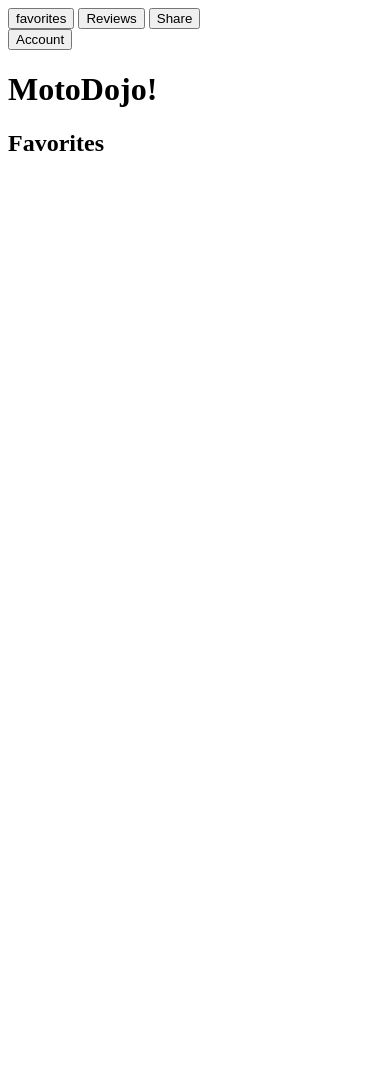
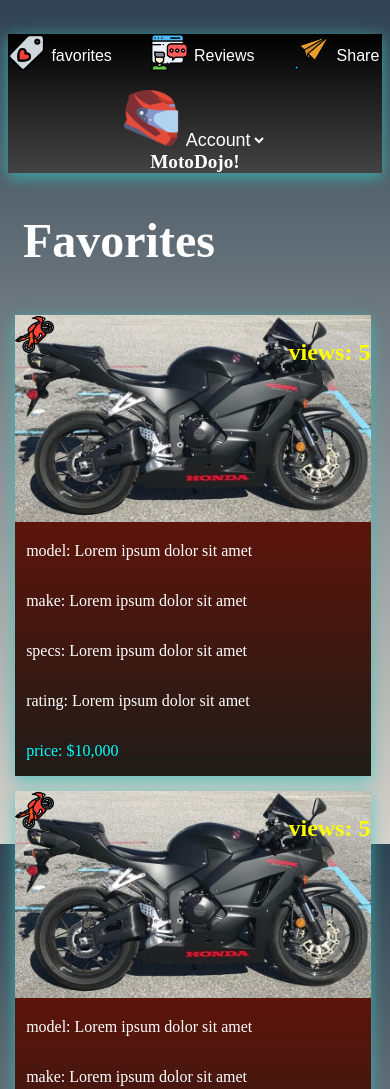
Before and after one commit to AndieDrew/static-comp-challenge, a website: page index.html in a window 390 px wide. Shown: the top 1089 px of the page. Before the commit the page ends 844 px from the top, so only its background shows below. Drawn offline with Linux system fonts and the light colour scheme.

Commit message:
Make responsive

```diff
--- a/index.html
+++ b/index.html
@@ -1,52 +1,133 @@
 <!DOCTYPE html>
 <html lang="en">
+
 <head>
   <meta charset="UTF-8">
   <meta name="viewport" content="width=device-width, initial-scale=1.0">
   <meta http-equiv="X-UA-Compatible" content="ie=edge">
+  <link rel="stylesheet" type="text/css" href="./styles.css">
   <title>MotoDojo!</title>
 </head>
+
 <body>
   <header>
     <nav>
+      <img class="favorite-icon" src="assets/favorite.png" alt="favorite">
       <button class="favorites">favorites</button>
+      <img class="review-icon" src="assets/review.png" alt="reviews">
       <button class="reviews">Reviews</button>
+      <img class="share-icon" src="assets/paper-plane.png" alt="share">
       <button class="share">Share</button>
     </nav>
     <div class="profile">
-      <button class="account">Account</button>
-      <h1>MotoDojo!</h1>
+      <img class="account-icon" src="assets/helmet.png" alt="accountImg">
+      <select class="account">
+        <option>Account</option>
+      </select>
+      <h1 class="dojo">MotoDojo!</h1>
     </div>
   </header>
+  <section>
+    <h1 class="fave">Favorites</h1>
+  </section>
+  <section class="card-section">
+    <article class="card one">
+      <div class="card-heading heading1">
+        <img class="motorbike-icon" src="assets/motorbike.png" alt="motorbike">
+        <h3>views: 5</h3>
+        <img class="bike" src="assets/cbr.jpg" alt="cbr">
+      </div>
+      <p>model: Lorem ipsum dolor sit amet</p>
+      <p>make: Lorem ipsum dolor sit amet</p>
+      <p>specs: Lorem ipsum dolor sit amet</p>
+      <p>rating: Lorem ipsum dolor sit amet</p>
+      <p class="price">price: $10,000</p>
+    </article>
+    <article class="card two">
+      <div class="card-heading heading2">
+        <img class="motorbike-icon" src="assets/motorbike.png" alt="motorbike">
+        <h3>views: 5</h3>
+        <img class="bike" src="assets/cbr.jpg" alt="cbr">
+      </div>
+      <p>model: Lorem ipsum dolor sit amet</p>
+      <p>make: Lorem ipsum dolor sit amet</p>
+      <p>specs: Lorem ipsum dolor sit amet</p>
+      <p>rating: Lorem ipsum dolor sit amet</p>
+      <p class="price">price: $10,000</p>
+    </article>
+    <article class="card three">
+      <div class="card-heading heading3">
+        <img class="motorbike-icon" src="assets/motorbike.png" alt="motorbike">
+        <h3>views: 5</h3>
+        <img class="bike" src="assets/cbr.jpg" alt="cbr">
+      </div>
+      <p>model: Lorem ipsum dolor sit amet</p>
+      <p>make: Lorem ipsum dolor sit amet</p>
+      <p>specs: Lorem ipsum dolor sit amet</p>
+      <p>rating: Lorem ipsum dolor sit amet</p>
+      <p class="price">price: $10,000</p>
+    </article>
+    <article class="card four">
+      <div class="card-heading heading4">
+        <img class="motorbike-icon" src="assets/motorbike.png" alt="motorbike">
+        <h3>views: 5</h3>
+        <img class="bike" src="assets/cbr.jpg" alt="cbr">
+      </div>
+      <p>model: Lorem ipsum dolor sit amet</p>
+      <p>make: Lorem ipsum dolor sit amet</p>
+      <p>specs: Lorem ipsum dolor sit amet</p>
+      <p>rating: Lorem ipsum dolor sit amet</p>
+      <p class="price">price: $10,000</p>
+    </article>
+    <article class="card five">
+      <div class="card-heading heading5">
+        <img class="motorbike-icon" src="assets/motorbike.png" alt="motorbike">
+        <h3>views: 5</h3>
+        <img class="bike" src="assets/cbr.jpg" alt="cbr">
+      </div>
+      <p>model: Lorem ipsum dolor sit amet</p>
+      <p>make: Lorem ipsum dolor sit amet</p>
+      <p>specs: Lorem ipsum dolor sit amet</p>
+      <p>rating: Lorem ipsum dolor sit amet</p>
+      <p class="price">price: $10,000</p>
+    </article>
+    <article class="card six">
+      <div class="card-heading heading6">
+        <img class="motorbike-icon" src="assets/motorbike.png" alt="motorbike">
+        <h3>views: 5</h3>
+        <img class="bike" src="assets/cbr.jpg" alt="cbr">
+      </div>
+      <p>model: Lorem ipsum dolor sit amet</p>
+      <p>make: Lorem ipsum dolor sit amet</p>
+      <p>specs: Lorem ipsum dolor sit amet</p>
+      <p>rating: Lorem ipsum dolor sit amet</p>
+      <p class="price">price: $10,000</p>
+    </article>
+    <article class="card seven">
+      <div class="card-heading heading7">
+        <img class="motorbike-icon" src="assets/motorbike.png" alt="motorbike">
+        <h3>views: 5</h3>
+        <img class="bike" src="assets/cbr.jpg" alt="cbr">
+      </div>
+      <p>model: Lorem ipsum dolor sit amet</p>
+      <p>make: Lorem ipsum dolor sit amet</p>
+      <p>specs: Lorem ipsum dolor sit amet</p>
+      <p>rating: Lorem ipsum dolor sit amet</p>
+      <p class="price">price: $10,000</p>
+    </article>
+    <article class="card eight">
+      <div class="card-heading heading8">
+        <img class="motorbike-icon" src="assets/motorbike.png" alt="motorbike">
+        <h3>views: 5</h3>
+        <img class="bike" src="assets/cbr.jpg" alt="cbr">
+      </div>
+      <p>model: Lorem ipsum dolor sit amet</p>
+      <p>make: Lorem ipsum dolor sit amet</p>
+      <p>specs: Lorem ipsum dolor sit amet</p>
+      <p>rating: Lorem ipsum dolor sit amet</p>
+      <p class="price">price: $10,000</p>
+    </article>
+  </section>
+</body>
 
-  <section>
-    <h1>Favorites</h1>
-  </section>
-
-  <article class="one">
-
-  </article>
-  <article class="two">
-
-  </article>
-  <article class="three">
-
-  </article>
-  <article class="four">
-
-  </article>
-  <article class="five">
-
-  </article>
-  <article class="six">
-
-  </article>
-  <article class="seven">
-
-  </article>
-  <article class="eight">
-
-  </article>
-
-</body>
 </html>
--- /dev/null
+++ b/package.json
@@ -0,0 +1,5 @@
+{
+  "dependencies": {
+    "normalize.css": "^8.0.1"
+  }
+}
--- a/styles.css
+++ b/styles.css
@@ -0,0 +1,146 @@
+body {
+  background: linear-gradient(#304352, #d7d2cc);
+  background-attachment: fixed;
+  color: white;
+}
+
+header {
+  display: flex;
+  justify-content: space-between;
+  background-image: linear-gradient(#000000, #434343);
+  box-shadow: 0 4px 15px 0 rgba(49, 196, 190, 0.75);
+}
+
+nav {
+  margin-top: 9%;
+  display: flex;
+}
+
+p {
+  margin-left: 3%;
+}
+
+.fave {
+  margin-left: 4%;
+  font-size: 300%;
+}
+
+h3 {
+  position: absolute;
+  margin-left: 15%;
+  color: yellow;
+  font-size: 150%;
+}
+
+.profile {
+  text-align: center;
+  padding-top: 3%;
+}
+
+.account-icon {
+  width: 15%;
+}
+
+.favorite-icon,
+.review-icon,
+.share-icon {
+  margin-bottom: 2%;
+}
+
+.dojo {
+  margin-top: 14%;
+}
+
+.account {
+  font-size: 187%;
+}
+
+.favorite-icon,
+.review-icon,
+.share-icon {
+  width: 10%;
+  cursor: pointer;
+}
+
+.review-icon,
+.share-icon {
+  margin-left: 10%;
+}
+
+button,
+select {
+  background-color: Transparent;
+  background-repeat: no-repeat;
+  border: none;
+  cursor: pointer;
+  overflow: hidden;
+  font-size: 200%;
+  color: white;
+}
+
+.card-section {
+  display: flex;
+  flex-direction: row;
+  flex-wrap: wrap;
+  justify-content: space-evenly;
+}
+
+.card {
+  display: flex;
+  flex-direction: column;
+  width: 20%;
+  margin: 2%;
+  background-image: linear-gradient(#8e0e00, #1f1c18);
+  box-shadow: 0 4px 15px 0 rgba(49, 196, 190, 0.75);
+  font-size: 100%;
+}
+
+.motorbike-icon {
+  position: absolute;
+  width: 3%;
+}
+
+.bike {
+  width: 100%;
+}
+
+.price {
+  color: cyan;
+}
+
+@media screen and (max-width: 1000px) {
+  .card-section {
+    display: flex;
+    flex-direction: column;
+  }
+
+  .card {
+    width: 95%;
+  }
+
+  header {
+    display: block;
+  }
+
+  nav {
+    font-size: 50%;
+  }
+
+  .profile {
+    font-size: 60%;
+    margin-left: 0;
+  }
+
+  .dojo {
+    margin: 0;
+  }
+
+  .motorbike-icon {
+    position: absolute;
+    width: 10%;
+  }
+
+  h3 {
+    margin-left: 70%;
+  }
+}
```
Also changed, not shown: assets/favorite.png (added), assets/helmet.png (added), assets/motorbike.png (added), assets/paper-plane.png (added), assets/review.png (added), 1 other file.
